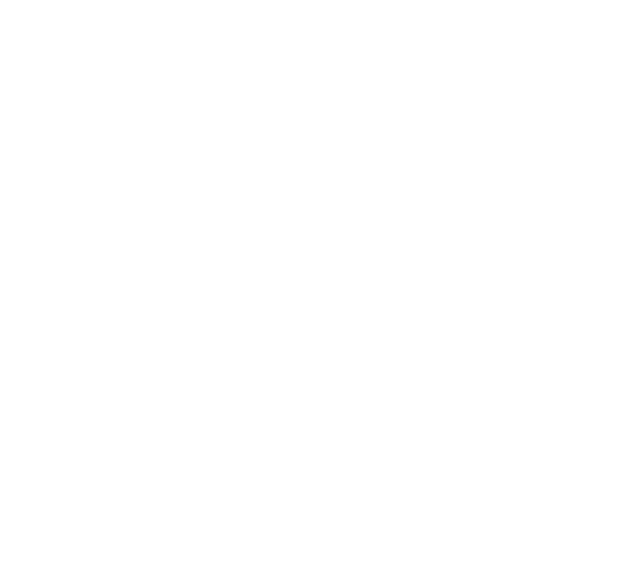
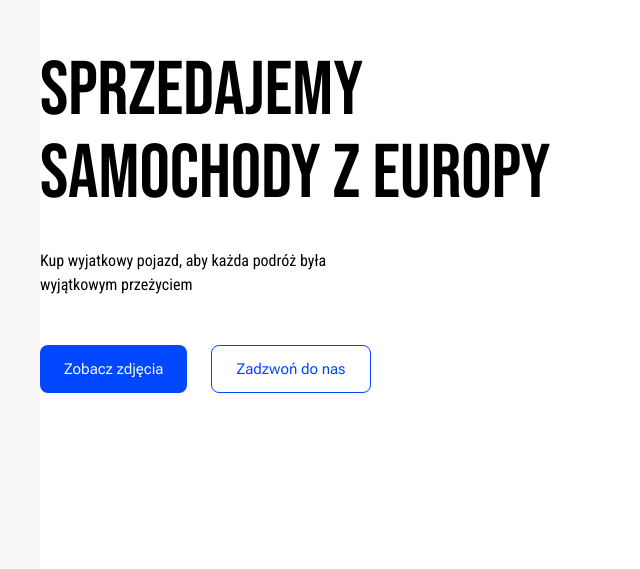
Before and after one commit to SD91PL/CarsSpot, a React (Vite) app: page / in a window 1280 px wide. Shown: the part 231-800 px from the top of the page, without its empty margins (0-640 px from the left). Built offline with nearby package versions, Linux system fonts and the light colour scheme.

Commit message:
started development of Hero section (Gallery section completed)

```diff
--- a/src/App.jsx
+++ b/src/App.jsx
@@ -1,6 +1,6 @@
 import Footer from "./components/Footer.jsx"
 import Gallery from "./components/Gallery.jsx"
-import Headers from "./components/Headers.jsx"
+// import Headers from "./components/Headers.jsx" // in Gallery section
 import Hero from "./components/Hero.jsx"
 import Nav from "./components/Nav.jsx"
 import Seo from "./components/Seo.jsx"
@@ -8,9 +8,7 @@ import Seo from "./components/Seo.jsx"
 function App() {
   return (
     <div className="roboto-condensed">
-      <main className="bg-[#fff] min-h-screen min-w-screen">
-
-      </main>
+      <Hero/>
       <Gallery />
       <Seo/>
       <Footer/>
--- a/src/components/Hero.jsx
+++ b/src/components/Hero.jsx
@@ -1,7 +1,27 @@
 export default function Hero() {
 	return (
-		<div className='container'>
+		<section
+			id='hero'
+			className='mx-4'>
+			<div className='container bg-[#fff] xl:min-h-[905px]'>
+				<div className='hero-front flex flex-col justify-center py-40 h-full xl:min-h-[905px]'>
+					<div className='flex flex-col gap-12 xl:w-1/2'>
+						<div className='hero-header flex flex-col gap-8'>
+							<h1 className='bebas-neue text-[4.75rem] leading-[1.1]'>Sprzedajemy samochody z Europy</h1>
+							<p className='xl:w-1/2'>Kup wyjatkowy pojazd, aby każda podróż była wyjątkowym przeżyciem</p>
+						</div>
+						<div className='hero-cta flex gap-6 text-[.9375rem] roboto-flex'>
+							<button className='px-6 py-3 rounded-lg bg-[#0147FF] text-[#F7F7F7]'>Zobacz zdjęcia</button>
+							<button className='px-6 py-3 rounded-lg border-[#0147FF] border-[1px] text-[#0147FF]'>
+								Zadzwoń do nas
+							</button>
+						</div>
+					</div>
+				</div>
+				<div className="hero-back">
 
-		</div>
+				</div>
+			</div>
+		</section>
 	)
 }
```
